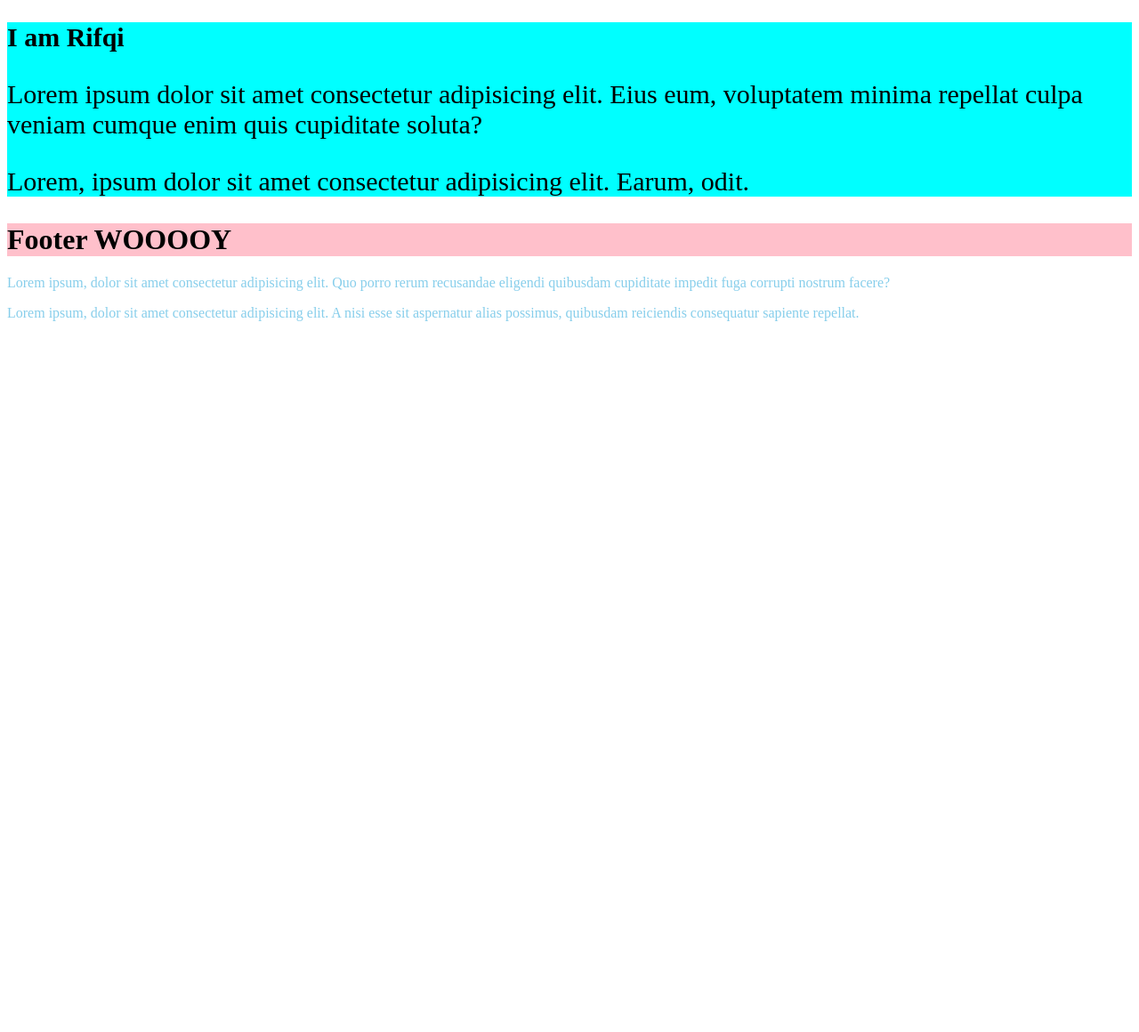
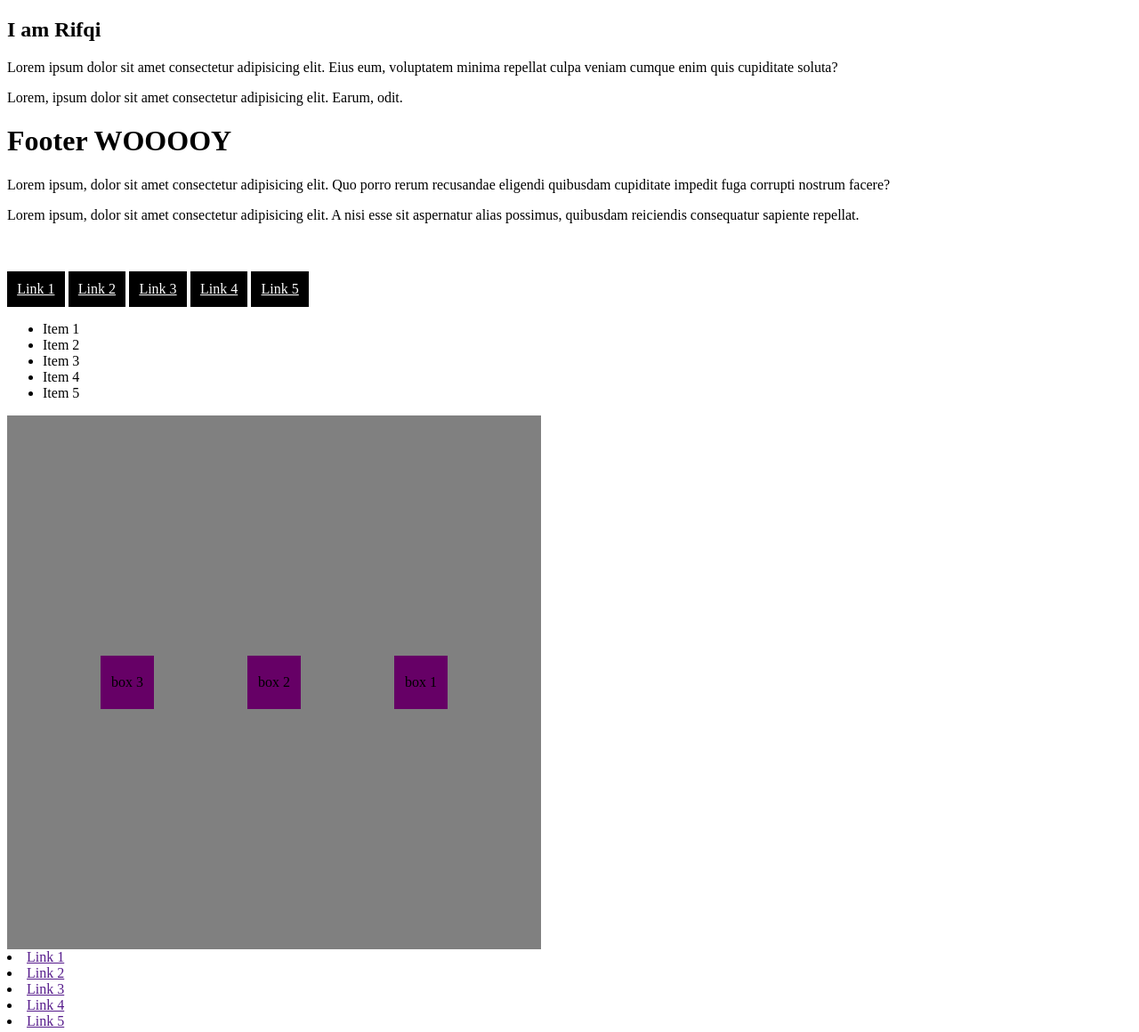
Before and after one commit to rifqiziyad/LearnSASSFirtTime, a plain HTML site: page index.html in a window 1280 px wide. Shown: the whole page at 89% size. Before the commit the page ends 800 px from the top, so only its background shows below. Drawn offline with Linux system fonts and the light colour scheme.

Commit message:
learn SASS variable and mixin

```diff
--- a/index.html
+++ b/index.html
@@ -5,7 +5,7 @@
     <meta http-equiv="X-UA-Compatible" content="IE=edge" />
     <meta name="viewport" content="width=device-width, initial-scale=1.0" />
     <link rel="stylesheet" href="css/main.css" />
-    <title>Document</title>
+    <title>Learn SASS</title>
   </head>
   <body>
     <div class="container">
@@ -40,6 +40,40 @@
           sapiente repellat.
         </div>
       </footer>
+      <br />
+      <br />
+      <br />
+
+      <div class="header">
+        <ul>
+          <li><a href="">Link 1</a></li>
+          <li><a href="">Link 2</a></li>
+          <li><a href="">Link 3</a></li>
+          <li><a href="">Link 4</a></li>
+          <li><a href="">Link 5</a></li>
+        </ul>
+      </div>
+      <div class="main">
+        <ul>
+          <li>Item 1</li>
+          <li>Item 2</li>
+          <li>Item 3</li>
+          <li>Item 4</li>
+          <li>Item 5</li>
+        </ul>
+        <div class="container">
+          <div class="box">box 1</div>
+          <div class="box">box 2</div>
+          <div class="box">box 3</div>
+        </div>
+      </div>
+      <div class="footer">
+        <li><a href="">Link 1</a></li>
+        <li><a href="">Link 2</a></li>
+        <li><a href="">Link 3</a></li>
+        <li><a href="">Link 4</a></li>
+        <li><a href="">Link 5</a></li>
+      </div>
     </div>
   </body>
 </html>
--- a/main.scss
+++ b/main.scss
@@ -19,38 +19,152 @@
 // ===== Parent Selector =====
 // &
 
-.main {
-  .container & {
-    background-color: aqua;
-  }
+// .main {
+//   .container & {
+//     background-color: aqua;
+//   }
 
-  .main-heading {
-    font-size: 2em;
-  }
+//   .main-heading {
+//     font-size: 2em;
+//   }
 
-  &:hover {
-    background-color: red;
+//   &:hover {
+//     background-color: red;
+//   }
+// }
+
+// // jika class-nya sama bisa menggunakan "&"
+// .main {
+//   & &-heading {
+//     font-size: 20px;
+//   }
+
+//   & &-paragraph {
+//     font-size: 30px;
+//   }
+// }
+
+// // & bisa diganti dengan #{&}
+
+// .footer {
+//   #{&}-heading {
+//     background-color: pink;
+//   }
+//   #{&}-paragraph {
+//     color: skyblue;
+//   }
+// }
+
+// CSS Variable =------------------------------------------------------------------------------------------------
+
+// :root {
+//   --primary-color: white;
+//   --secondary-color: #9f9;
+//   --text-color: #210432;
+// }
+
+// body {
+//   background-color: var(--secondary-color);
+// }
+
+// h1 {
+//   color: var(--text-color);
+// }
+
+// p {
+//   color: var(--primary-color);
+// }
+
+// SASS Variable
+
+// SASS akan menganggap sama jika menggunakan "-" atau "_" untuk pemisah katanya
+// SASS juga memiliki scop/lingkup
+// bisa merubah variable local menjadi global dengan menggunakan "!global" diakhir sebelum titik koma
+
+// $primary-color: rgb(212, 189, 223);
+// $secondary-color: #876;
+// $text-color: green !global;
+
+// body {
+//   $text-color: blue !global;
+//   background-color: $primary-color;
+// }
+
+// h1 {
+//   color: $text_color;
+// }
+
+// Map
+// seperti objek di javascript
+
+// $alert: (
+//   "danger": red,
+//   "success": green,
+//   "warning": orange,
+// );
+
+// section {
+//   background-color: map-get($map: $alert, $key: "warning");
+// }
+
+// h1 {
+//   color: map-get($map: $alert, $key: "success");
+// }
+
+// Mixin ----------------------------------------------------------------------------------------------
+// Kumpulan style yang dapat digunakan berulang ulang seperti function
+// @mixin untuk membuat mixin
+// @include untuk memanggil mixin
+
+@mixin inline-list {
+  margin: 0;
+  padding: 0;
+  list-style: none;
+  li {
+    display: inline-block;
   }
 }
 
-// jika class-nya sama bisa menggunakan "&"
-.main {
-  & &-heading {
-    font-size: 20px;
-  }
-
-  & &-paragraph {
-    font-size: 30px;
+.header ul {
+  @include inline-list();
+  li {
+    background-color: black;
+    padding: 0.7em;
+    a {
+      color: white;
+    }
   }
 }
 
-// & bisa diganti dengan #{&}
-
-.footer {
-  #{&}-heading {
-    background-color: pink;
-  }
-  #{&}-paragraph {
-    color: skyblue;
+.footer ul {
+  @include inline-list();
+  li {
+    padding: 0.4em;
+    background-color: salmon;
+    a {
+      color: white;
+      text-decoration: none;
+    }
   }
 }
+
+@mixin flex-box($direction: row, $space: center) {
+  display: flex;
+  justify-content: $space;
+  align-items: center;
+  flex-direction: $direction;
+}
+
+.main .container {
+  @include flex-box(row-reverse, space-evenly);
+  width: 600px;
+  height: 600px;
+  background-color: grey;
+  .box {
+    width: 60px;
+    height: 60px;
+    background-color: #606;
+    text-align: center;
+    line-height: 60px;
+  }
+}
```
Also changed, not shown: css/main.css, 1 other file.
